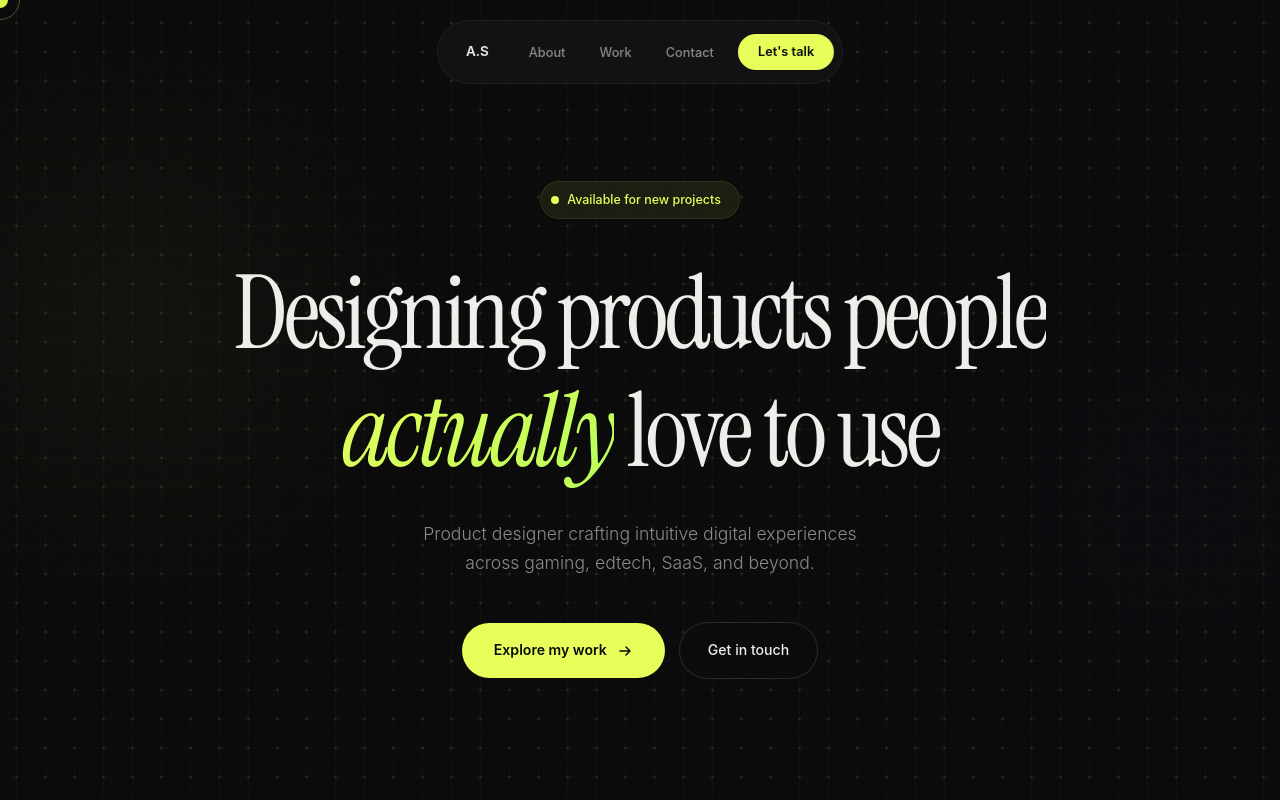
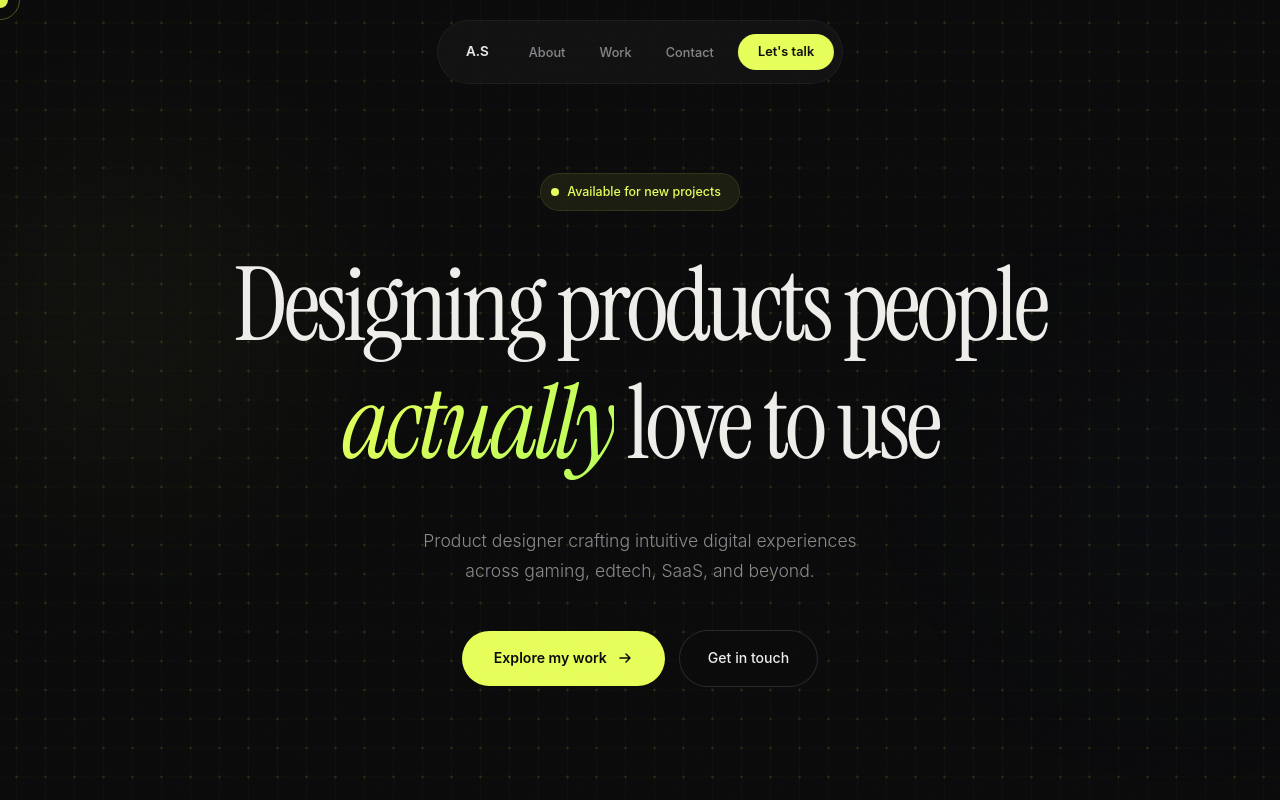
Before and after one commit to AvishS1211/my-portfolio, a plain HTML site: page index.html in a window 1280 px wide. Shown: the top 800 px of the page. Drawn offline with Linux system fonts and the light colour scheme; no server answers; animation ran at ten frames a second; a web font is replaced by a local one.

Commit message:
Fixed the cut in the word Actually

```diff
--- a/index.html
+++ b/index.html
@@ -133,8 +133,9 @@
   .badge-dot::after { content: ''; position: absolute; inset: -3px; border-radius: 50%; background: var(--accent); opacity: 0.4; animation: pulse 2s infinite; }
   @keyframes pulse { 0%, 100% { transform: scale(1); opacity: 0.4; } 50% { transform: scale(1.8); opacity: 0; } }
 
-  .hero h1 { font-family: 'Instrument Serif', serif; font-size: clamp(3.2rem, 8vw, 7.5rem); line-height: 1.15; letter-spacing: -0.04em; font-weight: 400; max-width: 1000px; }
+  .hero h1 { font-family: 'Instrument Serif', serif; font-size: clamp(3.2rem, 8vw, 7.5rem); line-height: 1.15; letter-spacing: -0.04em; font-weight: 400; max-width: 1000px; padding-bottom: 0.15em; }
   .hero h1 .line { display: block; overflow: hidden; }
+  .hero h1 .line.revealed { overflow: visible; }
   .hero h1 .line-inner { display: block; opacity: 0; animation: lineReveal 0.9s var(--ease) forwards; }
   .hero h1 .line:nth-child(1) .line-inner { animation-delay: 0.9s; }
   .hero h1 .line:nth-child(2) .line-inner { animation-delay: 1.05s; }
@@ -1069,6 +1070,8 @@
           setTimeout(() => {
             loader.classList.add('done');
             document.body.classList.remove('loading');
+            // Both line animations finish before loader ends, so reveal immediately
+            document.querySelectorAll('.hero h1 .line').forEach(el => el.classList.add('revealed'));
           }, 420);
         }
       }
```
Also changed, not shown: 1 other file.
